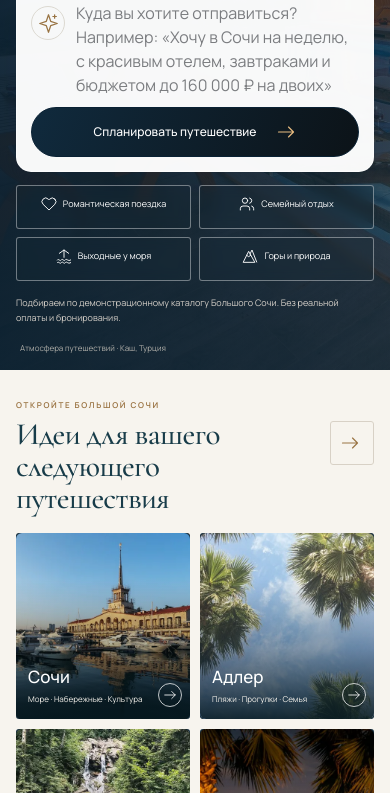
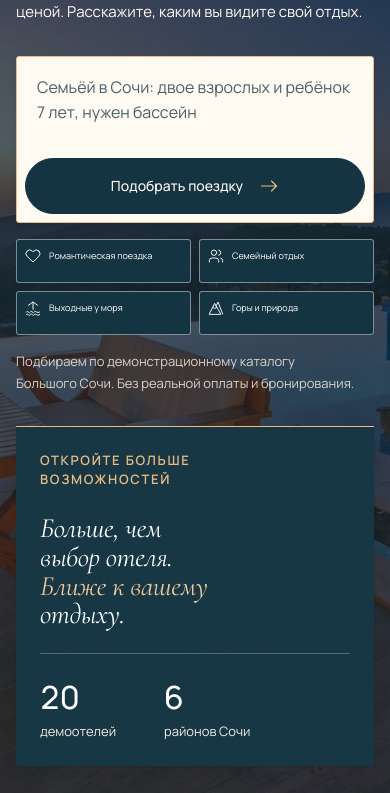
Before and after one commit to Dteaher/ostrovok-2026, a plain HTML site: page static/index.html in a window 390 px wide. Shown: the part 400-1193 px from the top of the page. Drawn offline with Linux system fonts and the light colour scheme; no server answers.

Commit message:
style: redesign phase 2 landing as editorial travel experience

```diff
--- a/static/index.html
+++ b/static/index.html
@@ -13,6 +13,8 @@
   <script src="/static/app.js" type="module"></script>
   <link rel="stylesheet" href="/static/foundation.css?v=20261028-phase1">
   <script src="/static/foundation.js?v=20261028-phase1" defer></script>
+  <link rel="stylesheet" href="/static/landing-editorial.css?v=20261028-phase2">
+  <script src="/static/landing-editorial.js?v=20261028-phase2" defer></script>
 </head>
 <body>
   <a class="skip-link" href="#main">К содержимому</a>
--- /dev/null
+++ b/static/landing-editorial.css
@@ -0,0 +1,227 @@
+/* Phase 2: the landing is a travel editorial; journey screens are untouched. */
+body:not(.has-session) #main:has(>.alert-error) { padding-top: 78px; }
+.landing[data-editorial="2026"] .lux-hero { min-height: 100svh; background: var(--color-ink); }
+.landing[data-editorial="2026"] .lux-hero-image { object-position: 54% 50%; }
+.landing[data-editorial="2026"] .lux-hero-shade { background: rgb(8 27 38 / 67%); }
+.landing[data-editorial="2026"] .lux-hero-inner {
+  min-height: 100svh;
+  padding-top: 150px;
+  padding-bottom: var(--space-18);
+  display: grid;
+  grid-template-columns: minmax(0, 1fr) 280px;
+  grid-template-rows: 1fr auto;
+  gap: var(--space-12) var(--space-8);
+}
+.landing[data-editorial="2026"] .lux-intro { align-self: center; }
+.landing[data-editorial="2026"] .lux-intro>.eyebrow { margin-bottom: var(--space-6); color: var(--color-surface); }
+.landing[data-editorial="2026"] .lux-intro h1 {
+  font-family: var(--font-display);
+  font-size: var(--text-hero);
+  font-weight: 400;
+  line-height: .97;
+  letter-spacing: var(--tracking-display);
+  text-wrap: balance;
+}
+.landing[data-editorial="2026"] .lux-intro h1 em { color: var(--color-gold); }
+.landing[data-editorial="2026"] .lux-description {
+  max-width: 52ch;
+  margin-top: var(--space-8);
+  font-size: var(--text-body);
+  line-height: var(--leading-body);
+  color: var(--color-surface);
+}
+.landing[data-editorial="2026"] .hero-manifesto {
+  display: block;
+  grid-column: 2;
+  grid-row: 1 / 3;
+  position: relative;
+  isolation: isolate;
+  align-self: end;
+  margin-bottom: var(--space-12);
+  padding: var(--space-8) var(--space-6);
+  border: 0;
+  border-top: 1px solid var(--color-gold);
+  background: var(--color-ocean);
+  box-shadow: var(--shadow-surface);
+}
+.landing[data-editorial="2026"] .hero-manifesto::before {
+  content: '';
+  position: absolute;
+  inset: 0;
+  pointer-events: none;
+  z-index: -1;
+  background-image: var(--texture-grain);
+}
+.landing[data-editorial="2026"] .hero-manifesto>.eyebrow { margin-bottom: var(--space-6); font-size: 13px; color: var(--color-gold); }
+.landing[data-editorial="2026"] .hero-plan-services { gap: var(--space-4); }
+.landing[data-editorial="2026"] .hero-plan-services li { font: 400 30px/1.15 var(--font-display); }
+.landing[data-editorial="2026"] .hero-plan-services svg { width: 18px; height: 18px; stroke-width: 1.4; }
+.landing[data-editorial="2026"] .manifesto-rule { width: 100%; margin: var(--space-8) 0 var(--space-6); border-color: #ffffff40; }
+.landing[data-editorial="2026"] .hero-facts { gap: var(--space-8); }
+.landing[data-editorial="2026"] .hero-facts strong { font: 500 32px/1.2 var(--font-body); font-variant-numeric: tabular-nums; }
+.landing[data-editorial="2026"] .hero-facts span { margin-top: var(--space-1); font-size: 13px; }
+.landing[data-editorial="2026"] .lux-search { grid-column: 1; align-self: end; }
+.landing[data-editorial="2026"] .hero-composer {
+  display: grid;
+  grid-template-columns: minmax(0, 1fr) auto;
+  min-height: 88px;
+  gap: var(--space-4);
+  padding: var(--space-2);
+  border: 1px solid var(--color-gold);
+  border-radius: var(--radius-control);
+  background: var(--color-surface);
+  box-shadow: var(--shadow-panel);
+}
+.landing[data-editorial="2026"] .composer-emblem { display: none; }
+.landing[data-editorial="2026"] .hero-composer textarea {
+  height: 70px;
+  min-height: 70px;
+  padding: 10px 12px;
+  font-size: 16px;
+  line-height: 1.55;
+  color: var(--color-text);
+}
+.landing[data-editorial="2026"] .hero-composer textarea::placeholder { color: var(--color-text-muted); }
+.landing[data-editorial="2026"] .hero-composer .composer-submit {
+  block-size: 70px;
+  min-height: 70px;
+  min-width: 210px;
+  padding-inline: var(--space-6);
+  font-size: 14px;
+  background: var(--color-ocean);
+  border-color: var(--color-ocean);
+  color: var(--color-surface);
+}
+.landing[data-editorial="2026"] .hero-composer .composer-submit:hover:not(:disabled) { background: var(--color-ocean-hover); }
+.landing[data-editorial="2026"] .hero-composer .composer-submit>span { gap: var(--space-4); }
+.landing[data-editorial="2026"] .theme-chips { gap: var(--space-2); margin-top: var(--space-4); }
+.landing[data-editorial="2026"] .theme-chip { padding: 8px 11px; background: var(--color-ocean); border-color: #ffffff70; text-align: left; }
+.landing[data-editorial="2026"] .theme-chip>span { gap: var(--space-2); }
+.landing[data-editorial="2026"] .theme-chip:hover { background: var(--color-ocean-hover); border-color: var(--color-gold); }
+.landing[data-editorial="2026"] .hero-demo-note { margin-top: var(--space-4); font-size: 13px; }
+.landing[data-editorial="2026"] .hero-photo-credit { right: var(--container-gutter); bottom: var(--space-6); color: var(--color-surface); }
+
+.landing[data-editorial="2026"] .destinations-section { padding-top: var(--space-18); padding-bottom: var(--space-18); }
+.landing[data-editorial="2026"] .destination-heading { align-items: end; gap: var(--space-8); margin-bottom: var(--space-8); }
+.landing[data-editorial="2026"] .destination-heading .eyebrow { margin-bottom: var(--space-3); }
+.landing[data-editorial="2026"] .destination-heading h2 { max-width: 20ch; font-size: clamp(40px, 4.5vw, 64px); line-height: 1; }
+.landing[data-editorial="2026"] .destination-grid {
+  display: grid;
+  grid-template-columns: repeat(12, minmax(0, 1fr));
+  grid-template-rows: repeat(3, 210px);
+  gap: var(--space-4);
+}
+.landing[data-editorial="2026"] .destination-card { height: auto; min-height: 0; border-radius: var(--radius-photo); }
+.landing[data-editorial="2026"] .destination-card:nth-child(1) { grid-column: 1 / 8; grid-row: 1 / 3; }
+.landing[data-editorial="2026"] .destination-card:nth-child(2) { grid-column: 8 / 13; grid-row: 1; }
+.landing[data-editorial="2026"] .destination-card:nth-child(3) { grid-column: 8 / 13; grid-row: 2; }
+.landing[data-editorial="2026"] .destination-card:nth-child(4) { grid-column: 1 / 5; grid-row: 3; }
+.landing[data-editorial="2026"] .destination-card:nth-child(5) { grid-column: 5 / 9; grid-row: 3; }
+.landing[data-editorial="2026"] .destination-card:nth-child(6) { grid-column: 9 / 13; grid-row: 3; }
+.landing[data-editorial="2026"] .destination-card-content::after { background: rgb(8 27 38 / 12%); }
+.landing[data-editorial="2026"] .destination-card img,
+.landing[data-editorial="2026"] .destination-card:hover img { transform: none; }
+.landing[data-editorial="2026"] .destination-copy {
+  left: var(--space-4);
+  right: var(--space-4);
+  bottom: var(--space-4);
+  padding: 14px 60px 14px 16px;
+  gap: var(--space-2);
+  background: var(--color-ocean);
+}
+.landing[data-editorial="2026"] .destination-name { font: 400 36px/1 var(--font-display); color: var(--color-surface); }
+.landing[data-editorial="2026"] .destination-card:first-child .destination-name { font-size: 64px; }
+.landing[data-editorial="2026"] .destination-description {
+  max-height: 0;
+  opacity: 0;
+  overflow: hidden;
+  font-size: 14px;
+  line-height: 1.5;
+  color: var(--color-surface);
+  transition: max-height var(--motion-medium) var(--ease-standard), opacity var(--motion-short) var(--ease-standard);
+}
+.landing[data-editorial="2026"] .destination-card:is(:hover, :focus-visible) .destination-description { max-height: 90px; opacity: 1; }
+.landing[data-editorial="2026"] .destination-arrow { right: 24px; bottom: 25px; width: 44px; height: 44px; border: 0; border-radius: 0; }
+.landing[data-editorial="2026"] .destination-arrow svg { width: 24px; height: 24px; transition: translate var(--motion-short) var(--ease-standard); }
+.landing[data-editorial="2026"] .destination-card:is(:hover, :focus-visible) .destination-arrow svg { translate: 4px 0; }
+.landing[data-editorial="2026"] .destination-note { margin-top: var(--space-4); font-size: 13px; color: var(--color-text-muted); }
+
+.landing[data-editorial="2026"] .journey-section { padding-top: var(--space-18); padding-bottom: var(--space-18); }
+.landing[data-editorial="2026"] .journey-heading { margin-bottom: var(--space-12); }
+.landing[data-editorial="2026"] .journey-heading h2 { font-size: clamp(40px, 4.5vw, 64px); line-height: 1.05; max-width: 24ch; }
+.landing[data-editorial="2026"] .journey-steps { position: relative; padding: 0; margin: 0; gap: var(--space-8); }
+.landing[data-editorial="2026"] .journey-steps::before { content: ''; position: absolute; left: 0; right: 0; top: 38px; height: 1px; background: var(--color-rule); }
+.landing[data-editorial="2026"] .journey-steps li { position: relative; border: 0; padding-top: 0; }
+.landing[data-editorial="2026"] .step-number { display: inline-block; position: relative; padding-right: var(--space-4); font: 400 72px/1 var(--font-display); font-variant-numeric: tabular-nums; background: var(--color-paper); color: var(--color-gold-ink); }
+.landing[data-editorial="2026"] .journey-steps h3 { margin: var(--space-6) 0 var(--space-3); font: 600 20px/1.3 var(--font-body); color: var(--color-text); }
+.landing[data-editorial="2026"] .journey-steps p { max-width: 27ch; font-size: 15px; line-height: 1.65; color: var(--color-text-muted); }
+.landing[data-editorial="2026"] .journey-steps li[data-reveal="pending"] { opacity: 0; translate: 0 12px; }
+.landing[data-editorial="2026"] .journey-steps li[data-reveal="visible"] { opacity: 1; translate: none; transition: opacity var(--motion-long) var(--ease-standard), translate var(--motion-long) var(--ease-standard); }
+
+@media (min-width: 1600px) {
+  .landing[data-editorial="2026"] .lux-hero-inner { grid-template-columns: minmax(0, 1fr) 300px; }
+}
+@media (max-width: 1050px) {
+  .landing[data-editorial="2026"] .lux-hero-inner { grid-template-columns: minmax(0, 1fr) 230px; column-gap: var(--space-6); padding-top: 140px; }
+  .landing[data-editorial="2026"] .lux-intro h1 { font-size: clamp(56px, 8.5vw, 92px); }
+  .landing[data-editorial="2026"] .hero-manifesto { padding: var(--space-6) var(--space-4); }
+  .landing[data-editorial="2026"] .hero-plan-services li { font-size: 28px; }
+  .landing[data-editorial="2026"] .hero-composer { grid-template-columns: minmax(0, 1fr); }
+  .landing[data-editorial="2026"] .hero-composer .composer-submit { width: 100%; min-height: 52px; block-size: 52px; }
+  .landing[data-editorial="2026"] .destination-name { font-size: 28px; }
+  .landing[data-editorial="2026"] .destination-copy { padding-right: 44px; }
+  .landing[data-editorial="2026"] .journey-steps { grid-template-columns: 1fr 1fr; gap: var(--space-12); }
+  .landing[data-editorial="2026"] .journey-steps::before { display: none; }
+}
+@media (max-width: 600px) {
+  .landing[data-editorial="2026"] .lux-hero-inner { min-height: 100svh; display: flex; flex-direction: column; gap: var(--space-8); padding-top: 120px; padding-bottom: var(--space-18); }
+  .landing[data-editorial="2026"] .lux-intro { align-self: stretch; }
+  .landing[data-editorial="2026"] .lux-intro h1 { font-size: clamp(56px, 14.9vw, 80px); line-height: .97; }
+  .landing[data-editorial="2026"] .lux-intro>.eyebrow { max-width: 28ch; font-size: 13px; margin-bottom: var(--space-6); }
+  .landing[data-editorial="2026"] .lux-description { margin-top: var(--space-6); font-size: 15px; }
+  .landing[data-editorial="2026"] .lux-search { order: 1; width: 100%; }
+  .landing[data-editorial="2026"] .hero-manifesto { order: 2; align-self: stretch; margin: 0; padding: var(--space-6); }
+  .landing[data-editorial="2026"] .hero-composer { gap: 0; }
+  .landing[data-editorial="2026"] .hero-composer textarea { height: 88px; min-height: 88px; font-size: 16px; }
+  .landing[data-editorial="2026"] .hero-composer .composer-submit { min-height: 56px; block-size: 56px; padding: var(--space-4); }
+  .landing[data-editorial="2026"] .theme-chips { display: grid; grid-template-columns: 1fr 1fr; gap: var(--space-2); }
+  .landing[data-editorial="2026"] .theme-chip { padding: 8px; }
+  .landing[data-editorial="2026"] .theme-chip>span { justify-content: start; }
+  .landing[data-editorial="2026"] .hero-plan-services { display: flex; flex-wrap: wrap; gap: var(--space-3) var(--space-4); }
+  .landing[data-editorial="2026"] .hero-plan-services li { font: 500 14px/1.5 var(--font-body); }
+  .landing[data-editorial="2026"] .manifesto-rule { margin: var(--space-6) 0; }
+  .landing[data-editorial="2026"] .hero-facts { gap: var(--space-12); }
+  .landing[data-editorial="2026"] .hero-photo-credit { right: var(--container-gutter); bottom: var(--space-6); }
+  .landing[data-editorial="2026"] .destinations-section { padding-top: var(--space-12); padding-bottom: var(--space-12); }
+  .landing[data-editorial="2026"] .destination-heading { display: block; margin-bottom: var(--space-6); }
+  .landing[data-editorial="2026"] .destination-heading .outline-button { margin-top: var(--space-6); }
+  .landing[data-editorial="2026"] .destination-heading h2 { font-size: 42px; }
+  .landing[data-editorial="2026"] .destination-grid { grid-template-columns: repeat(2, minmax(0, 1fr)); grid-template-rows: 300px 260px 220px 260px; gap: var(--space-3); }
+  .landing[data-editorial="2026"] .destination-card:nth-child(1) { grid-column: 1 / 3; grid-row: 1; }
+  .landing[data-editorial="2026"] .destination-card:nth-child(2) { grid-column: 1; grid-row: 2; }
+  .landing[data-editorial="2026"] .destination-card:nth-child(3) { grid-column: 2; grid-row: 2; }
+  .landing[data-editorial="2026"] .destination-card:nth-child(4) { grid-column: 1 / 3; grid-row: 3; }
+  .landing[data-editorial="2026"] .destination-card:nth-child(5) { grid-column: 1; grid-row: 4; }
+  .landing[data-editorial="2026"] .destination-card:nth-child(6) { grid-column: 2; grid-row: 4; }
+  .landing[data-editorial="2026"] .destination-copy { left: 8px; right: 8px; bottom: 8px; padding: 12px; padding-bottom: 48px; }
+  .landing[data-editorial="2026"] .destination-name { font: 500 20px/1.2 var(--font-body); overflow-wrap: anywhere; }
+  .landing[data-editorial="2026"] .destination-card:last-child .destination-name { font-size: 17px; letter-spacing: -.02em; overflow-wrap: normal; white-space: nowrap; }
+  .landing[data-editorial="2026"] .destination-card:first-child .destination-name { font: 400 48px/1 var(--font-display); }
+  .landing[data-editorial="2026"] .destination-description { max-height: 100px; opacity: 1; font-size: 13px; }
+  .landing[data-editorial="2026"] .destination-arrow { right: 12px; bottom: 8px; }
+  .landing[data-editorial="2026"] .journey-section { padding-top: var(--space-12); padding-bottom: var(--space-12); }
+  .landing[data-editorial="2026"] .journey-steps { grid-template-columns: 1fr; gap: var(--space-8); }
+  .landing[data-editorial="2026"] .journey-steps::before { display: block; top: 0; bottom: 0; left: 26px; right: auto; width: 1px; height: auto; }
+  .landing[data-editorial="2026"] .journey-steps li { display: grid; grid-template-columns: 56px minmax(0, 1fr); column-gap: var(--space-4); }
+  .landing[data-editorial="2026"] .step-number { grid-column: 1; grid-row: 1 / 3; align-self: start; padding: 6px 0; font-size: 52px; }
+  .landing[data-editorial="2026"] .journey-steps h3 { grid-column: 2; margin-top: 0; }
+  .landing[data-editorial="2026"] .journey-steps p { grid-column: 2; max-width: none; }
+}
+@media (hover: none) {
+  .landing[data-editorial="2026"] .destination-description { max-height: 100px; opacity: 1; }
+}
+@media (prefers-reduced-motion: reduce) {
+  .landing[data-editorial="2026"] .journey-steps li[data-reveal] { opacity: 1; translate: none; transition: none; }
+  .landing[data-editorial="2026"] .destination-description,
+  .landing[data-editorial="2026"] .destination-arrow svg { transition: none; }
+}
--- /dev/null
+++ b/static/landing-editorial.js
@@ -0,0 +1,104 @@
+// Landing presentation only. Form submission and trip state remain in app.js.
+const mounted = new WeakSet();
+let activeLanding = null;
+let releaseLanding = () => {};
+const reduced = window.matchMedia('(prefers-reduced-motion: reduce)');
+const examples = [
+  'В Сочи на неделю вдвоём, с завтраком и рядом с морем',
+  'Семьёй в Сочи: двое взрослых и ребёнок 7 лет, нужен бассейн',
+  'На выходные к морю, тихий отель и дорога из Москвы'
+];
+const exampleStart = new Date();
+exampleStart.setDate(exampleStart.getDate() + 14);
+const exampleDate = exampleStart.toLocaleDateString('ru-RU', { day: 'numeric', month: 'long', year: 'numeric' }).replace(/\s*г\.$/, '');
+const scenarios = [
+  `В Сочи с ${exampleDate} на 7 ночей вдвоём, до 160 тысяч, тихий отель рядом с морем, с завтраком`,
+  `В Сочи с ${exampleDate} на 7 ночей: двое взрослых и ребёнок 7 лет, до 180 тысяч, нужен бассейн`,
+  `В Сочи с ${exampleDate} на 2 ночи вдвоём, до 120 тысяч, рядом с морем, дорога из Москвы`,
+  `В Дагомыс с ${exampleDate} на 5 ночей вдвоём, до 130 тысяч, тихое место, с завтраком`
+];
+
+function mount(landing) {
+  if (mounted.has(landing)) return;
+  releaseLanding();
+  activeLanding = landing;
+  mounted.add(landing);
+  landing.dataset.editorial = '2026';
+  const title = landing.querySelector('#hero-title');
+  if (title) {
+    const emphasis = document.createElement('em');
+    emphasis.textContent = 'с\u00a0одного желания.';
+    title.replaceChildren('Сочи начинается', document.createElement('br'), emphasis);
+  }
+  const description = landing.querySelector('.lux-description');
+  if (description) description.textContent = 'Отель, дорога и\u00a0трансфер — один план с\u00a0общей ценой. Расскажите, каким вы\u00a0видите свой отдых.';
+  const destinationTitle = landing.querySelector('#destinations-title');
+  if (destinationTitle) destinationTitle.textContent = 'У каждого — свой Сочи';
+  const note = landing.querySelector('.journey-parser-note');
+  if (note) note.hidden = true;
+  const input = landing.querySelector('#trip-message');
+  if (!input) return;
+  const submitLabel = landing.querySelector('.composer-submit>span');
+  if (submitLabel) {
+    const arrow = submitLabel.querySelector('svg');
+    submitLabel.replaceChildren('Подобрать поездку');
+    if (arrow) submitLabel.append(arrow);
+  }
+  landing.querySelectorAll('.theme-chip').forEach((chip, index) => {
+    chip.addEventListener('click', event => {
+      if (!scenarios[index] || input.disabled) return;
+      event.preventDefault();
+      event.stopImmediatePropagation();
+      input.value = scenarios[index];
+      input.dispatchEvent(new Event('input', { bubbles: true }));
+      input.focus({ preventScroll: true });
+      input.scrollIntoView({ block: 'center', behavior: reduced.matches ? 'auto' : 'smooth' });
+      const status = document.querySelector('#live-status');
+      if (status) status.textContent = 'Сценарий добавлен. Уточните пожелания и нажмите «Подобрать поездку».';
+    }, { capture: true });
+  });
+  let example = 0;
+  let timer = null;
+  let observer = null;
+  input.placeholder = examples[example];
+  if (!reduced.matches) {
+    timer = setInterval(() => {
+      if (!input.isConnected) { clearInterval(timer); return; }
+      if (reduced.matches || document.hidden || input.value || input.disabled || document.activeElement === input) return;
+      example = (example + 1) % examples.length;
+      input.placeholder = examples[example];
+    }, 5000);
+  }
+  if ('IntersectionObserver' in window && !reduced.matches) {
+    observer = new IntersectionObserver(entries => {
+      for (const entry of entries) {
+        if (!entry.isIntersecting) continue;
+        entry.target.dataset.reveal = 'visible';
+        observer.unobserve(entry.target);
+      }
+    }, { threshold: .12 });
+    landing.querySelectorAll('.journey-steps li').forEach(step => {
+      step.dataset.reveal = 'pending';
+      observer.observe(step);
+    });
+  }
+  releaseLanding = () => {
+    if (timer != null) clearInterval(timer);
+    observer?.disconnect();
+  };
+}
+
+document.querySelectorAll('.landing').forEach(mount);
+new MutationObserver(records => {
+  if (activeLanding && !activeLanding.isConnected) {
+    releaseLanding();
+    activeLanding = null;
+  }
+  for (const record of records) {
+    for (const node of record.addedNodes) {
+      if (!(node instanceof Element)) continue;
+      if (node.matches('.landing')) mount(node);
+      node.querySelectorAll('.landing').forEach(mount);
+    }
+  }
+}).observe(document.querySelector('#main'), { childList: true, subtree: true });
```
Also changed, not shown: 1 other file.
